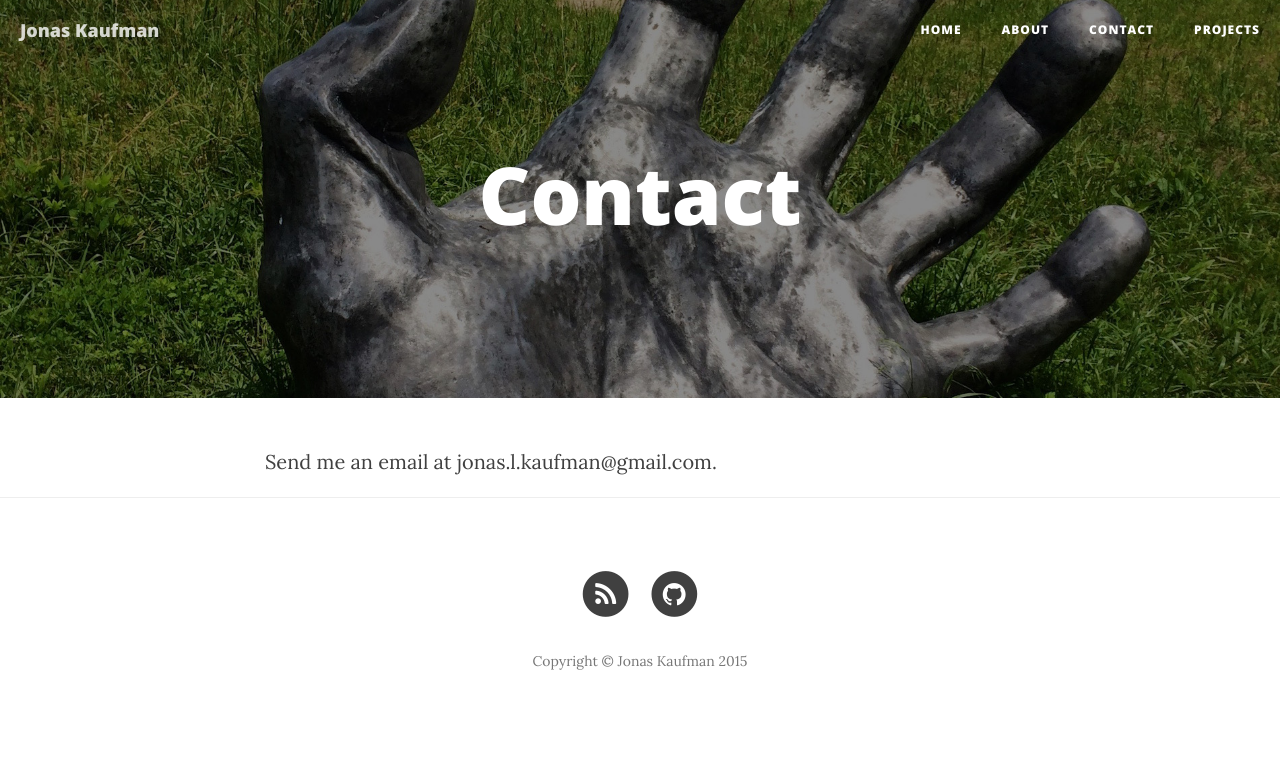
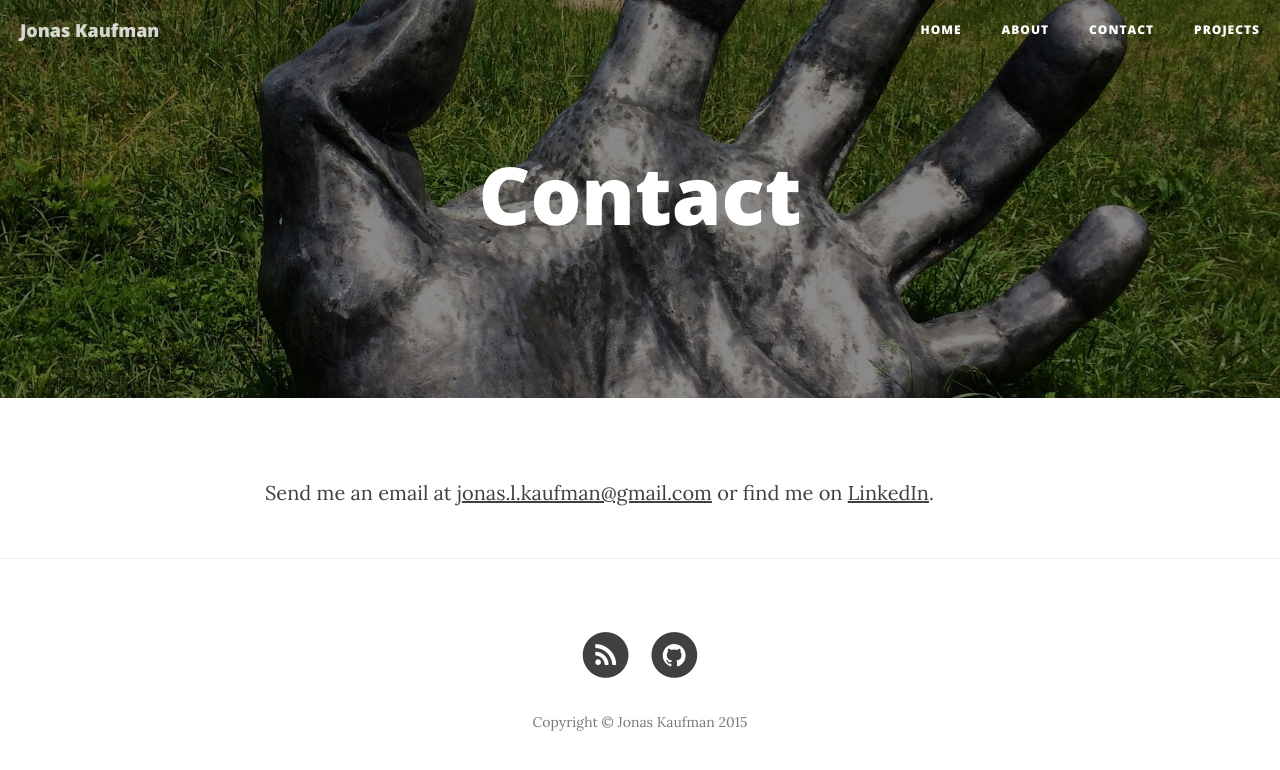
Before and after one commit to jonaskaufman/jonaskaufman.github.io, a Jekyll site: the page built from contact.html, in a window 1280 px wide. Shown: the top 770 px of the page. Built offline with Jekyll 4.4.1, drawn with Linux system fonts in a browser that asks for light colours; nearby versions of some CDN libraries.

Commit message:
update contact

```diff
--- a/contact.html
+++ b/contact.html
@@ -4,4 +4,7 @@
 description: "Get in touch."
 header-img: "img/contact-bg.jpg"
 ---
-Send me an email at <a href="mailto:jonas.l.kaufman@gmail.com">jonas.l.kaufman@gmail.com</a>.
+
+<p>
+Send me an email at <a href="mailto:jonas.l.kaufman@gmail.com">jonas.l.kaufman@gmail.com</a> or find me on <a href="www.linkedin.com/in/jonaskaufman">LinkedIn</a>.
+</p>
```
